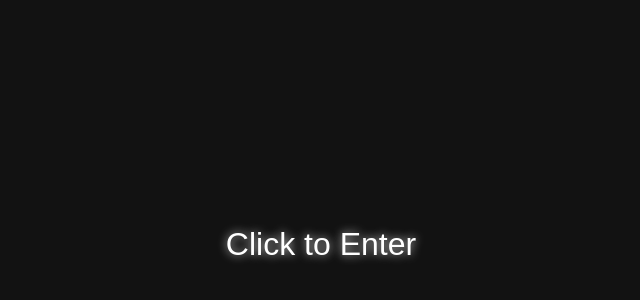
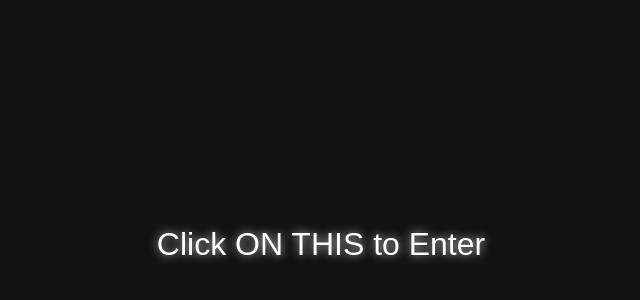
Before and after one commit to essyyyyy/debrainers, a plain HTML site: page freaky.html in a window 1280 px wide. Shown: the part 42-342 px from the top of the page, without its empty margins (319-959 px from the left). Drawn offline with Linux system fonts and the light colour scheme.

Commit message:
Update freaky.html

```diff
--- a/freaky.html
+++ b/freaky.html
@@ -78,7 +78,7 @@
         <source src="https://files.catbox.moe/x40ei9.mp3" type="audio/mpeg">
     </audio>
 
-    <div class="enter-prompt">Click to Enter</div>
+    <div class="enter-prompt">Click ON THIS to Enter</div>
     <video class="background-video" autoplay loop muted>
         <source src="https://i.imgur.com/AlCaO4F.mp4" type="video/mp4">
     </video>
```
